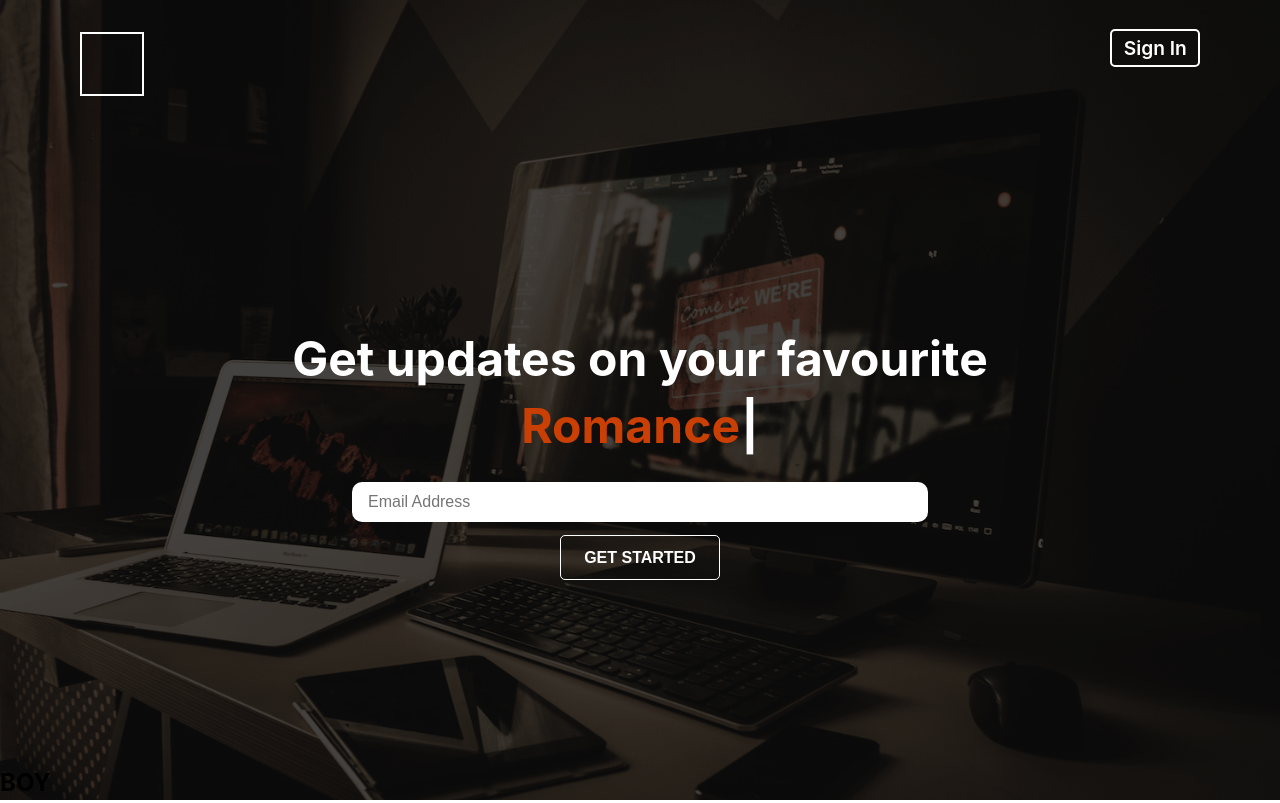
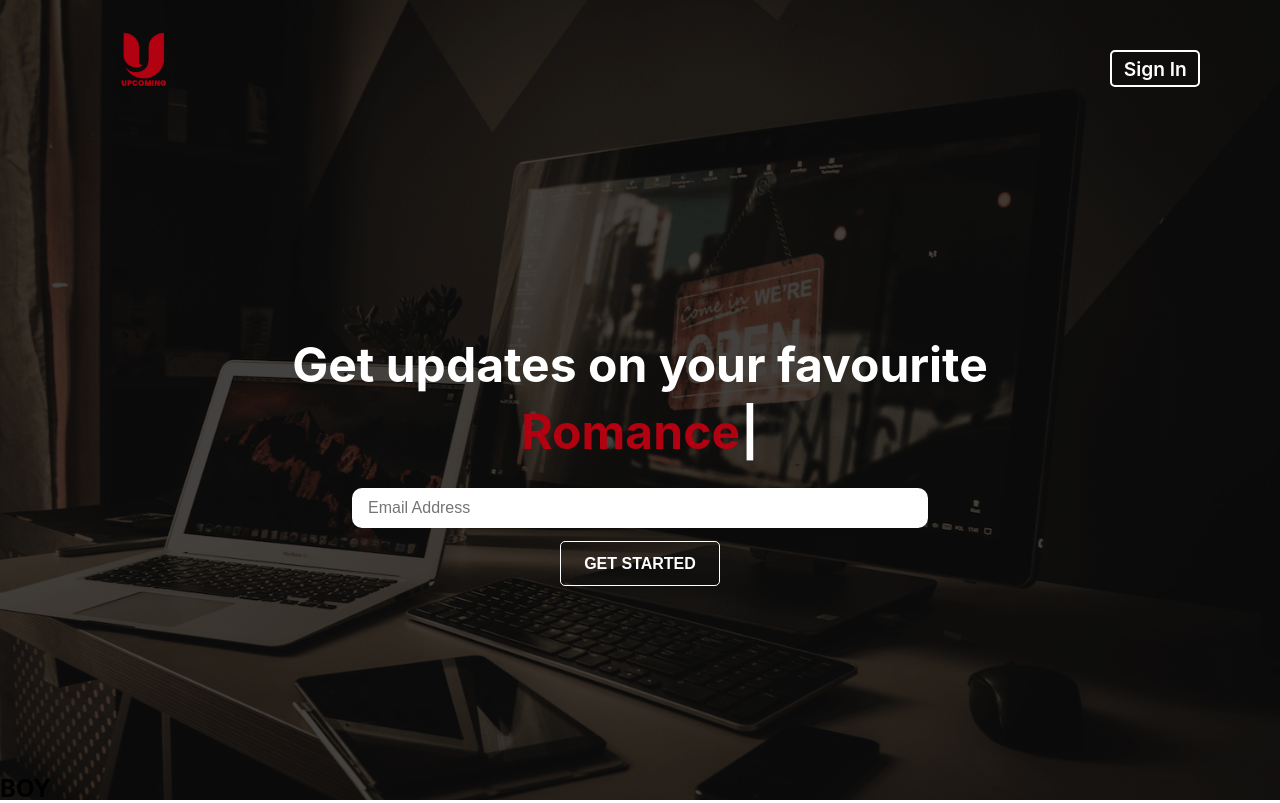
Before and after one commit to Pho-ever/upComing, a Next.js app: page / in a window 1280 px wide. Built offline with nearby package versions, Linux system fonts and the light colour scheme.

Commit message:
feat: logo

```diff
--- a/components/navbar.js
+++ b/components/navbar.js
@@ -1,10 +1,12 @@
 import Link from 'next/link'
+// import Image from 'next/image'
+
 
 const Navbar = () => {
     return (
         <div className="navbar">
-            <div className="logo">
-                {/* <img src="logo.png" alt="logo" /> */}
+            <div>
+                <img className="logo" src="upcoming.png" alt="logo" />
             </div>
             <div>
                 <Link href="/sign-in">
--- a/pages/sign-in.js
+++ b/pages/sign-in.js
@@ -13,7 +13,7 @@ const SignIn = () => {
         <div className="container">
             <div className="navbar">
                 <div className="logo">
-                    {/* <img src="logo.png" alt="logo" /> */}
+                    <img className="logo" src="upcoming.png" alt="logo" />
                 </div>
             </div>
             <div>
--- a/public/css/styles.css
+++ b/public/css/styles.css
@@ -44,12 +44,12 @@ body {
 .navbar {
     color: white;
     background-color: transparent;
-    display: flex;
     z-index: 10;
     text-align: center;
     display: flex;
     justify-content: space-between;
-    padding: 2rem 5rem;
+    align-items: center;
+    padding: 0 5rem;
     font-size: 1.5rem;
     font-weight: 600;
     }
@@ -60,15 +60,15 @@ body {
     border: 2px solid white;
     font-size: 1.2rem;
 }
+
 .logo {
-      width: 4rem;
-      height: 4rem;
-      border: 2px solid white;
+    width: 8rem;
+    height: 8rem;
     }
 
 .sign-in:hover {
-    color: black;
-    background-color: white;
+    color: white;
+    background-color: #B20111;
 }
 
 /*================================================
@@ -116,7 +116,6 @@ LANDING PAGE CSS
     outline: none;
     padding: 0.8rem;
     color: white;
-    /* background-color: #794411; */
     background-color: transparent;
     font-weight: 600;
     font-size: 1rem;
@@ -124,8 +123,9 @@ LANDING PAGE CSS
 }
 
 .Typewriter__wrapper {
-    /* color: #794411; */
-    color: #ca3f03;
+    /* color: #ca3f03; */
+    color: #B20111;
+
 }
 
 @media (max-width: 991.98px) {
```
Also changed, not shown: public/upcoming 2 (1).png (added), public/upcoming.png (added). Lines whose indentation alone changed are shown as unchanged.
